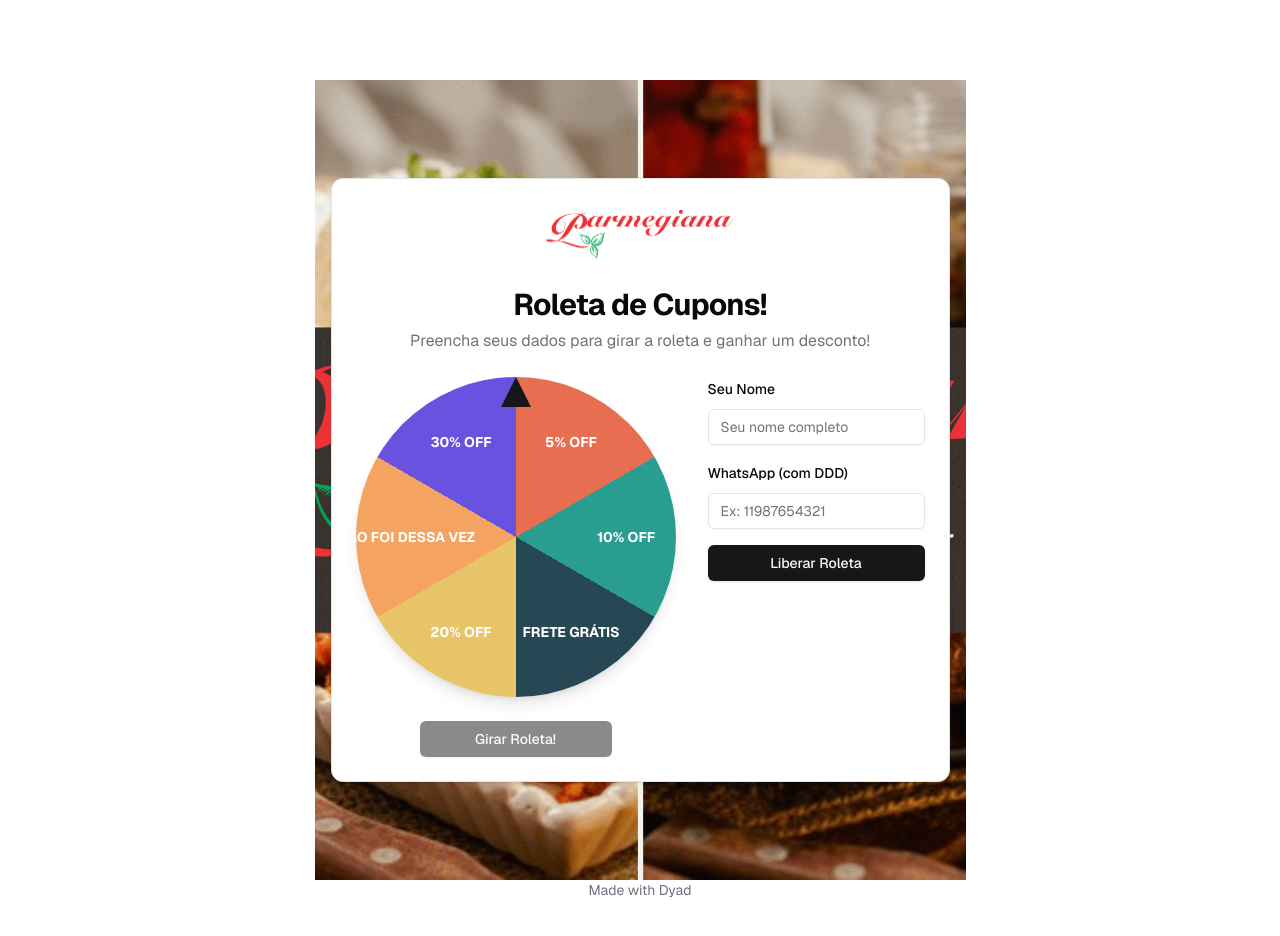
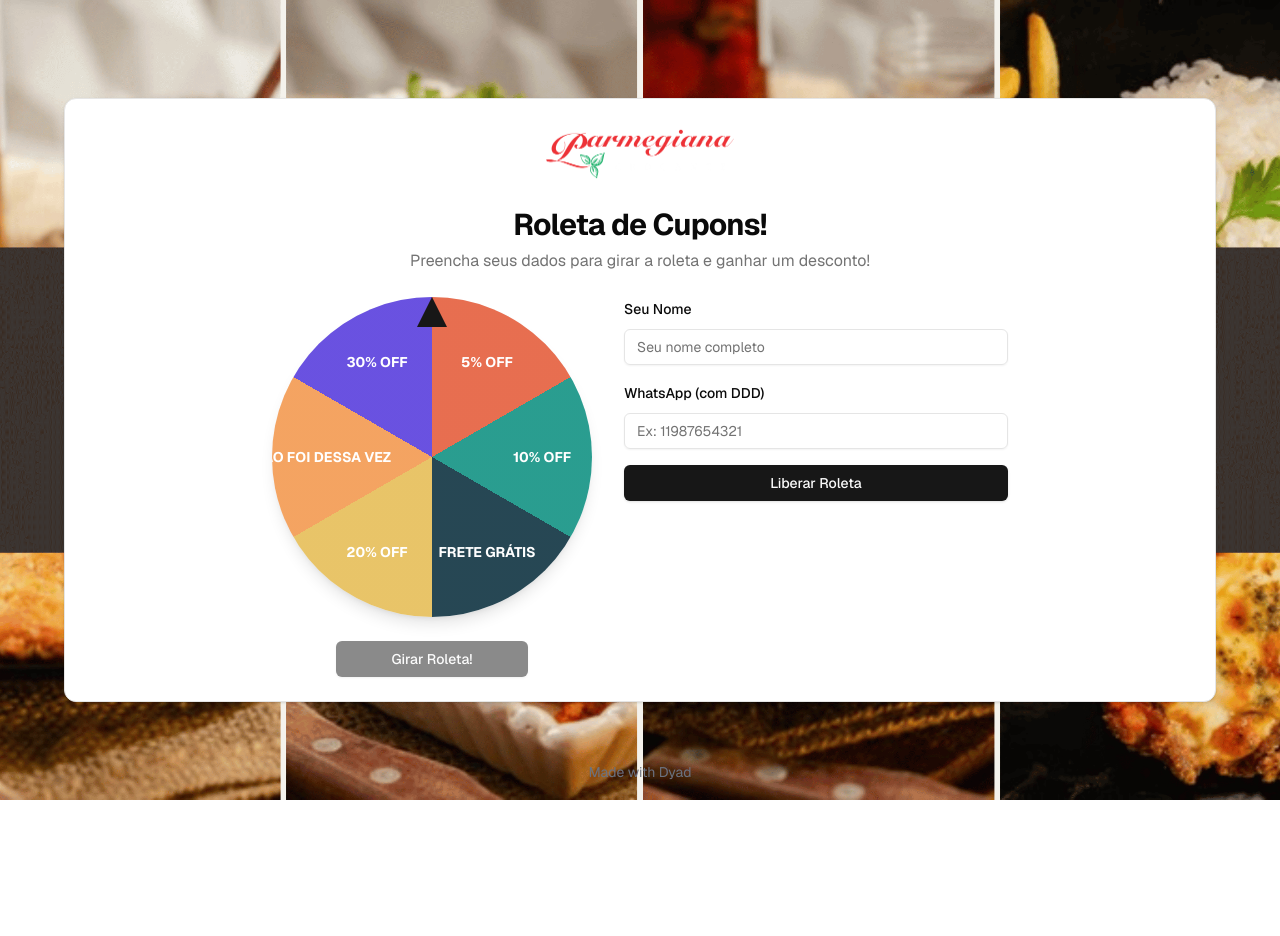
Before and after one commit to ValfranJr/roleta-parme, a Next.js app: page / in a window 1280 px wide. Shown: the top 936 px of the page. After the commit the page ends 800 px from the top, so only its background shows below. Built offline with nearby package versions, Linux system fonts and the light colour scheme.

Commit message:
[dyad] wrote 2 file(s)

```diff
--- a/src/app/page.tsx
+++ b/src/app/page.tsx
@@ -3,11 +3,11 @@ import CouponRoulette from "@/components/coupon-roulette";
 
 export default function Home() {
   return (
-    <div className="grid grid-rows-[1fr_20px] items-center justify-items-center min-h-screen p-8 pb-20 sm:p-20 font-[family-name:var(--font-geist-sans)]">
-      <main className="flex flex-col gap-8 row-start-1 items-center sm:items-start">
-        <CouponRoulette />
-      </main>
-      <MadeWithDyad />
+    <div className="relative min-h-screen font-[family-name:var(--font-geist-sans)]">
+      <CouponRoulette />
+      <div className="absolute bottom-0 left-0 right-0">
+        <MadeWithDyad />
+      </div>
     </div>
   );
 }
--- a/src/components/coupon-roulette.tsx
+++ b/src/components/coupon-roulette.tsx
@@ -73,7 +73,7 @@ export default function CouponRoulette() {
 
   return (
     <div
-      className="flex flex-col items-center justify-center min-h-screen p-4 bg-cover bg-center bg-no-repeat"
+      className="flex flex-col items-center justify-center min-h-screen bg-cover bg-center bg-no-repeat" // Removido o 'p-4' daqui
       style={{ backgroundImage: "url('/banner.png')" }} // Define o banner como background
     >
       <Card className="w-full max-w-6xl mx-auto">
```
